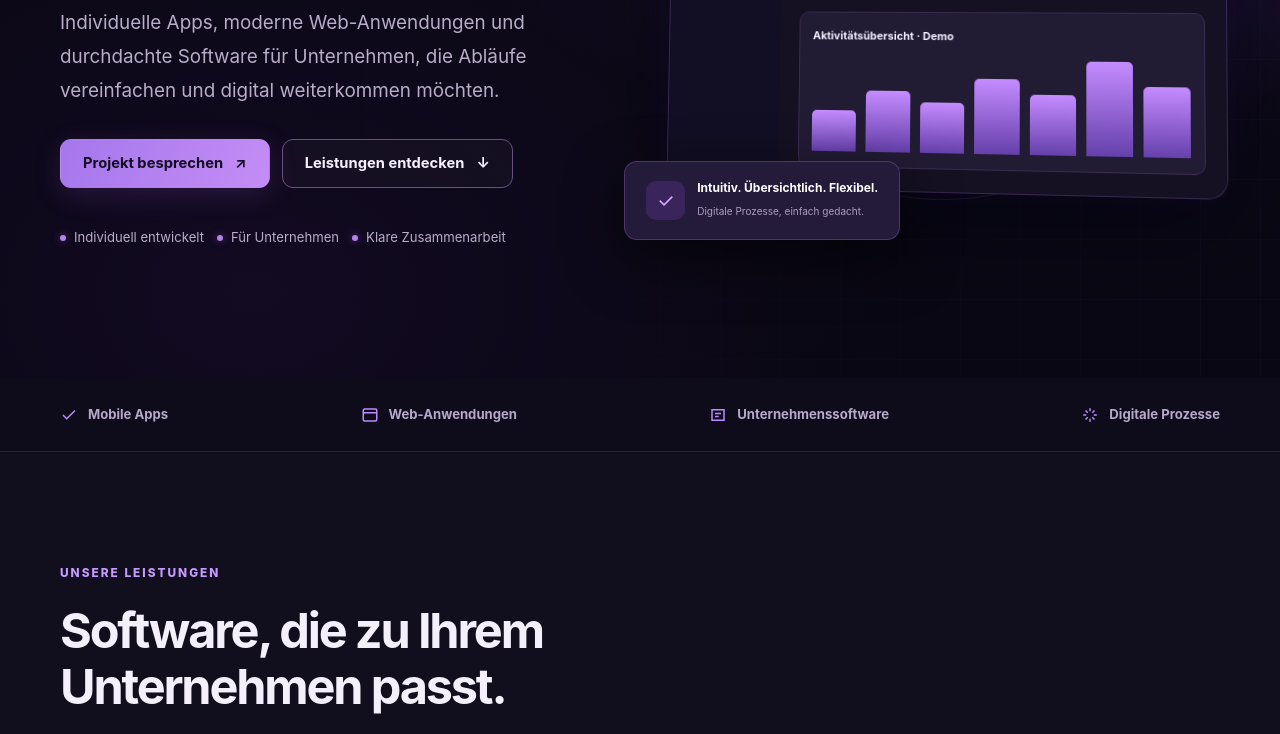
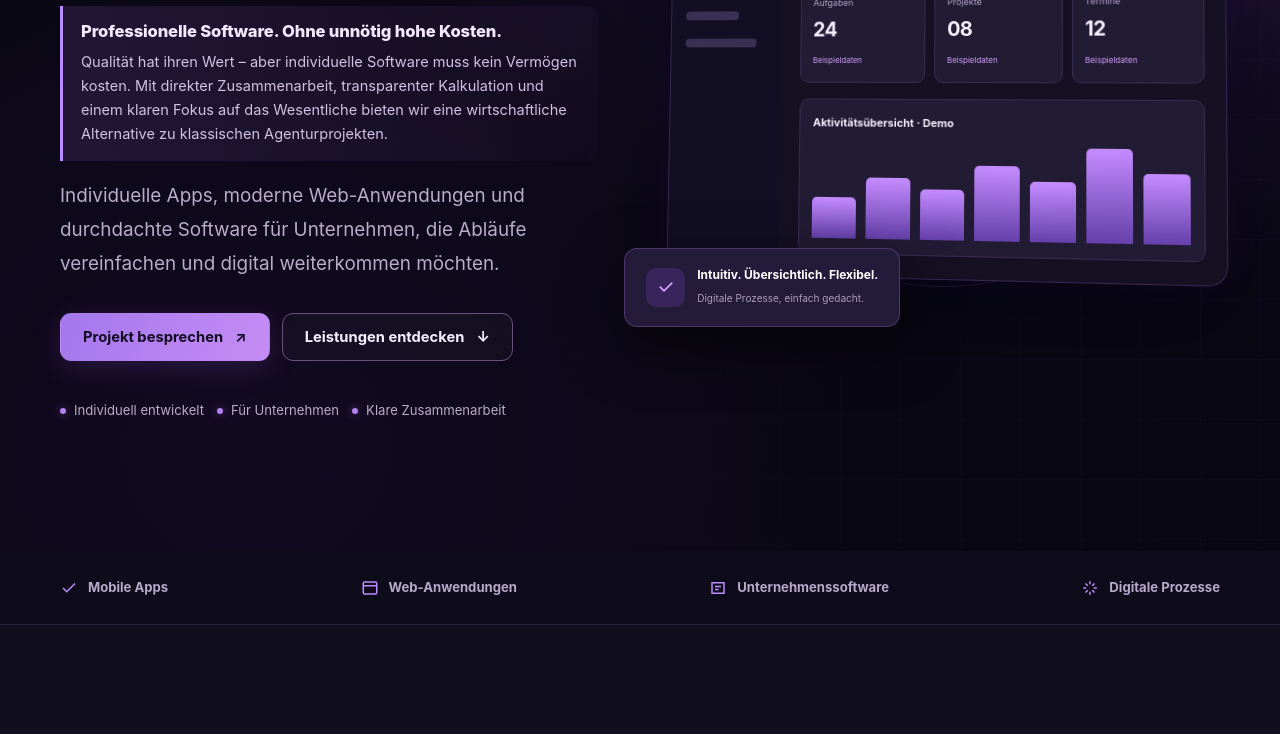
Before and after one commit to Raffi1220/baumgartner-smart-solution, a plain HTML site: page index.html in a window 1280 px wide. Shown: the part 481-1215 px from the top of the page. Drawn offline with Linux system fonts and the light colour scheme.

Commit message:
Highlight fair software pricing in hero section

```diff
--- a/index.html
+++ b/index.html
@@ -163,6 +163,12 @@
     @media(max-width:780px){.footer-details{grid-template-columns:repeat(2,minmax(0,1fr));gap:26px}}
     @media(max-width:520px){.footer-details{grid-template-columns:1fr;gap:20px;padding-top:26px}}
 
+    /* Preispositionierung: bewusst kompakt und dezent im oberen Sichtbereich */
+    .hero-price-message{max-width:550px;margin:25px 0 18px;padding:14px 18px 15px;border-left:3px solid #b98bff;border-radius:0 10px 10px 0;background:linear-gradient(110deg,rgba(152,95,215,.16),rgba(91,58,128,.06))}
+    .hero-price-message strong{display:block;color:#f5eaff;font-size:1.04rem;font-weight:800;line-height:1.4;letter-spacing:-.01em}
+    .hero-price-message p{margin:7px 0 0;color:#d1c2e3;font-size:.91rem;line-height:1.65}
+    @media(max-width:520px){.hero-price-message{margin:20px 0 16px;padding:13px 14px}.hero-price-message strong{font-size:.98rem}.hero-price-message p{font-size:.87rem}}
+
   </style>
 </head>
 <body>
@@ -175,6 +181,10 @@
     <div class="container hero"><div class="hero-content">
       <p class="eyebrow">Digitale Lösungen · Wien, Österreich</p>
       <h1>Ideen werden<br><span>digitale Lösungen.</span></h1>
+      <div class="hero-price-message" aria-label="Preis-Leistungs-Versprechen">
+        <strong>Professionelle Software. Ohne unnötig hohe Kosten.</strong>
+        <p>Qualität hat ihren Wert – aber individuelle Software muss kein Vermögen kosten. Mit direkter Zusammenarbeit, transparenter Kalkulation und einem klaren Fokus auf das Wesentliche bieten wir eine wirtschaftliche Alternative zu klassischen Agenturprojekten.</p>
+      </div>
       <p class="hero-lead">Individuelle Apps, moderne Web-Anwendungen und durchdachte Software für Unternehmen, die Abläufe vereinfachen und digital weiterkommen möchten.</p>
       <div class="hero-actions"><a class="btn btn-primary" href="#kontakt">Projekt besprechen <span aria-hidden="true">↗</span></a><a class="btn btn-secondary" href="#leistungen">Leistungen entdecken <span aria-hidden="true">↓</span></a></div>
       <div class="hero-meta"><span>Individuell entwickelt</span><span>Für Unternehmen</span><span>Klare Zusammenarbeit</span></div>
```
